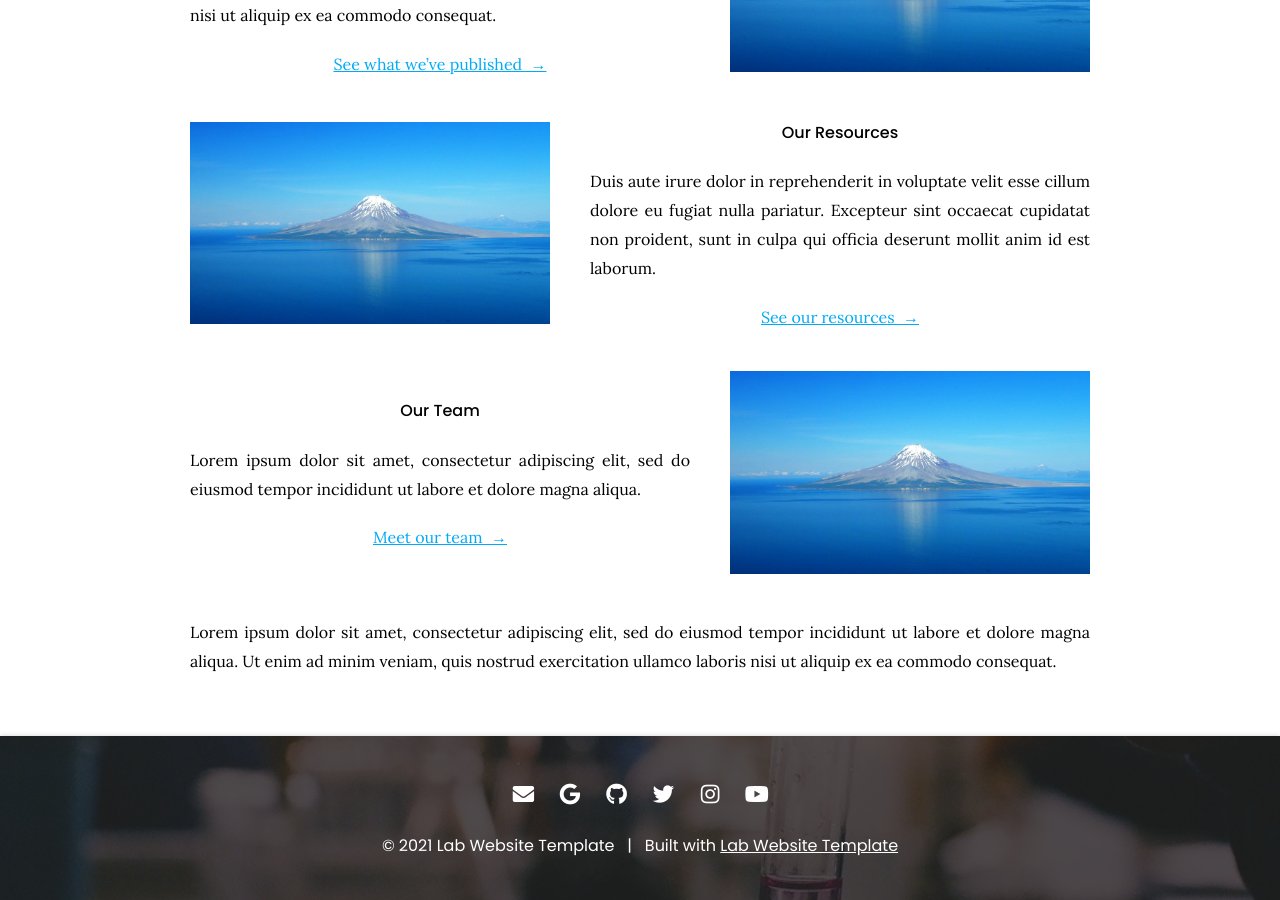
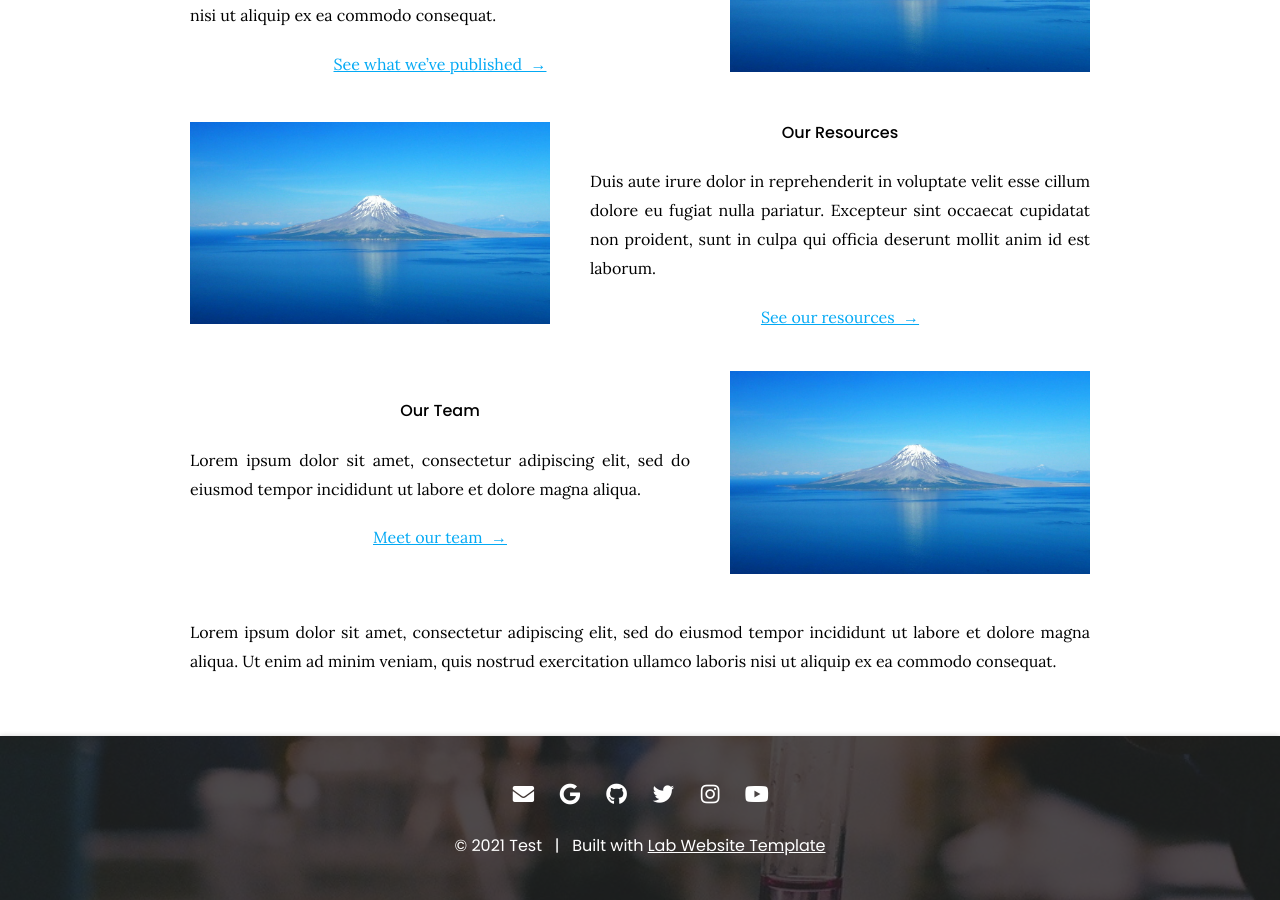
Before and after one commit to williamsdrake/williamsdrake.github.io, a Jekyll site: the page built from index.md, in a window 1280 px wide and 900 px high, scrolled down 995 px. Built offline with Jekyll 4.4.1, drawn with Linux system fonts in a browser that asks for light colours; nearby versions of some CDN libraries; some of the changed text lies outside the part shown.

Commit message:
Update _config.yaml

```diff
--- a/_config.yaml
+++ b/_config.yaml
@@ -1,12 +1,12 @@
 ### basic settings
 
 # site properties and page defaults
-title: Lab Website Template
+title: Test
 description: An easy-to-use, flexible website template for labs, with automatic citations, GitHub tag imports, pre-built components, and more.
 logo: images/logo.svg
 header: images/background.jpg
 footer: images/background.jpg
-baseurl: /lab-website-template
+baseurl: ""
 
 # site social media and other links
 links:
```
